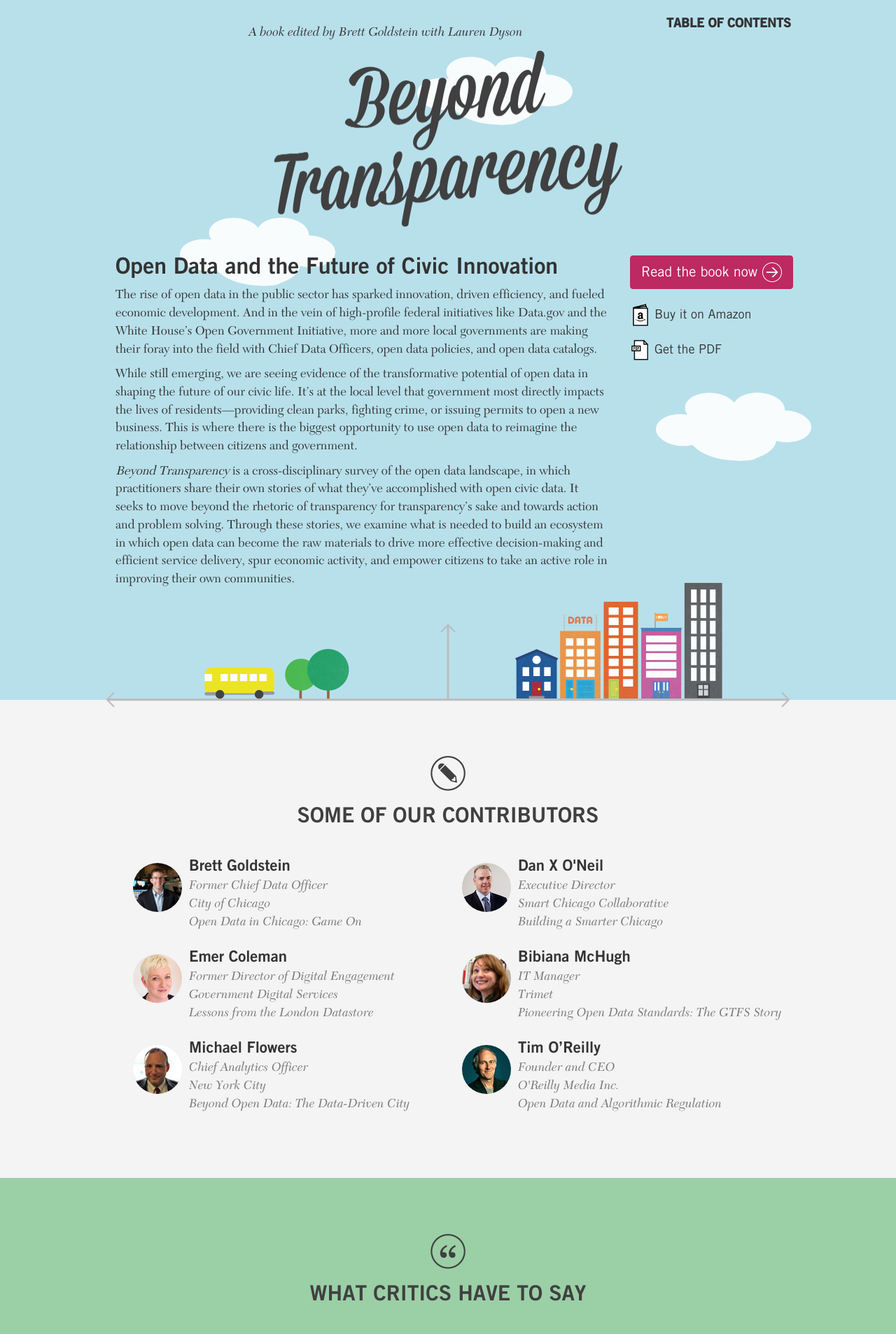
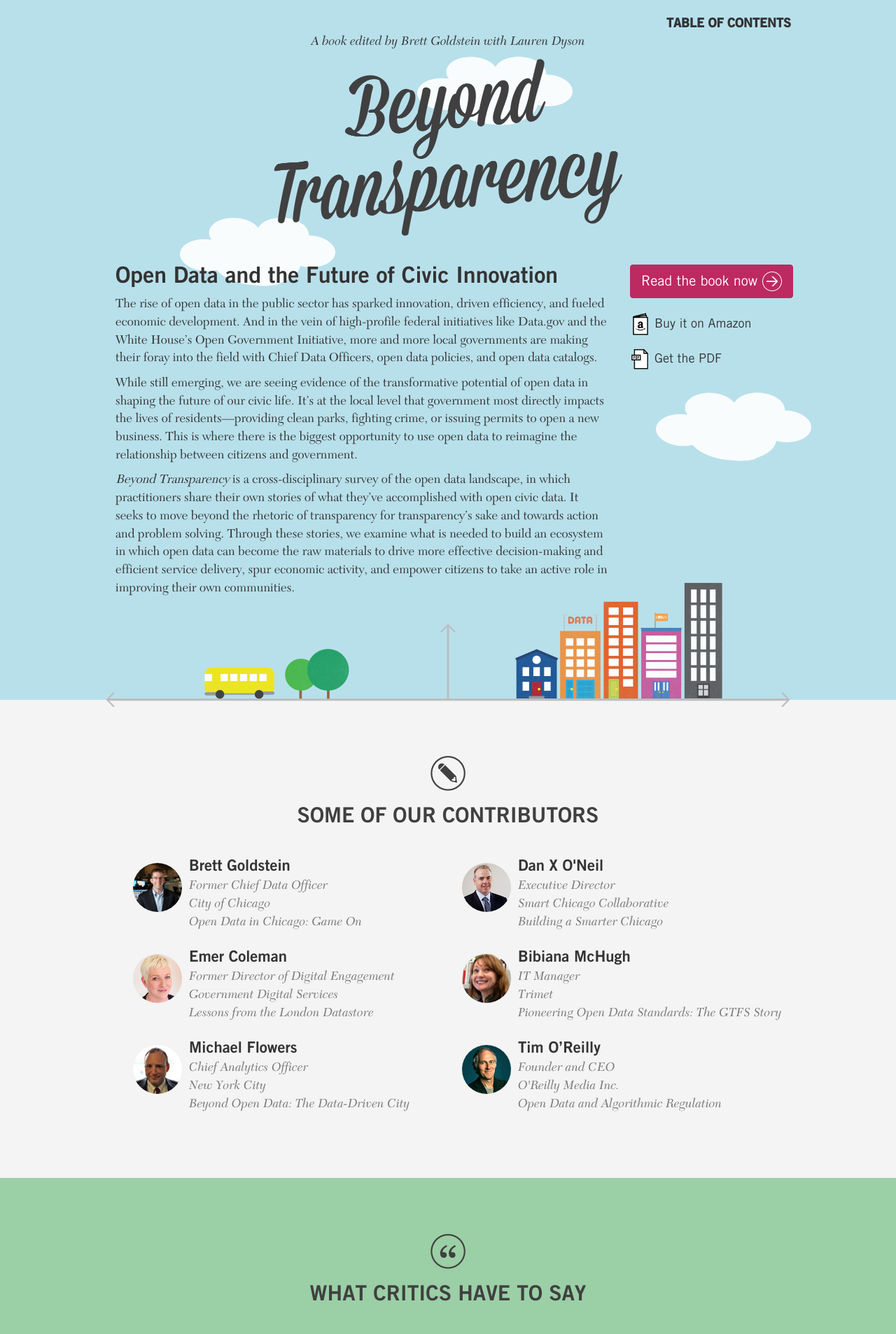
Before and after one commit to codeforamerica/beyondtransparency, a Jekyll site: the page built from index.html, in a window 1280 px wide. Shown: the top 1906 px of the page at 70% size. Built offline with Jekyll 4.4.1, drawn with Linux system fonts in a browser that asks for light colours; nearby versions of some CDN libraries; some web fonts are replaced; library files that are not in the unit come from our copies; Markdown is read by kramdown in place of the engine named in the settings.

Commit message:
Centered the byline by adding the clear class to it

```diff
--- a/index.html
+++ b/index.html
@@ -16,7 +16,7 @@
         <div class="menu-btn pull-right">Table of Contents <span class="menu-icon"></span></div>
       </div>
 
-      <div class="byline">A book edited by Brett Goldstein with Lauren Dyson</div>
+      <div class="byline clear">A book edited by Brett Goldstein with Lauren Dyson</div>
 
       <div class="title">
         <img src="/images/beyondtransparency-large.png" />
```
